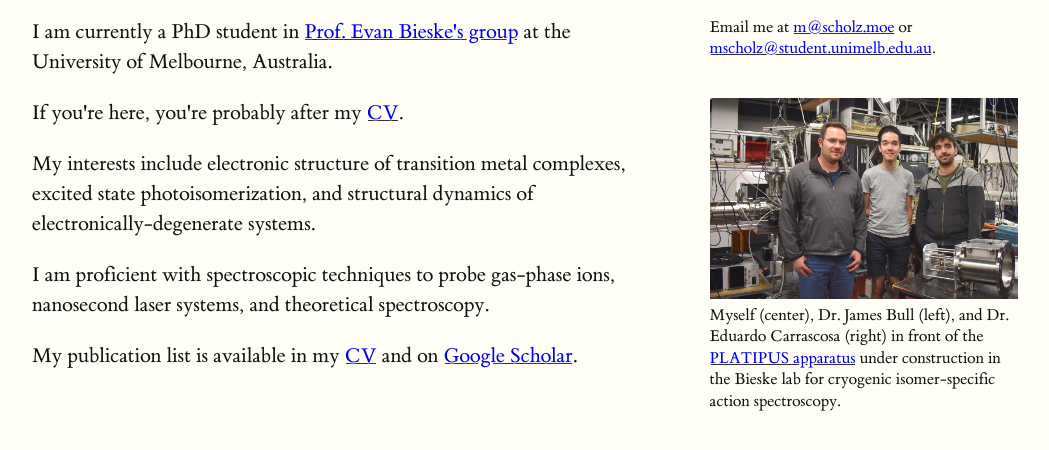
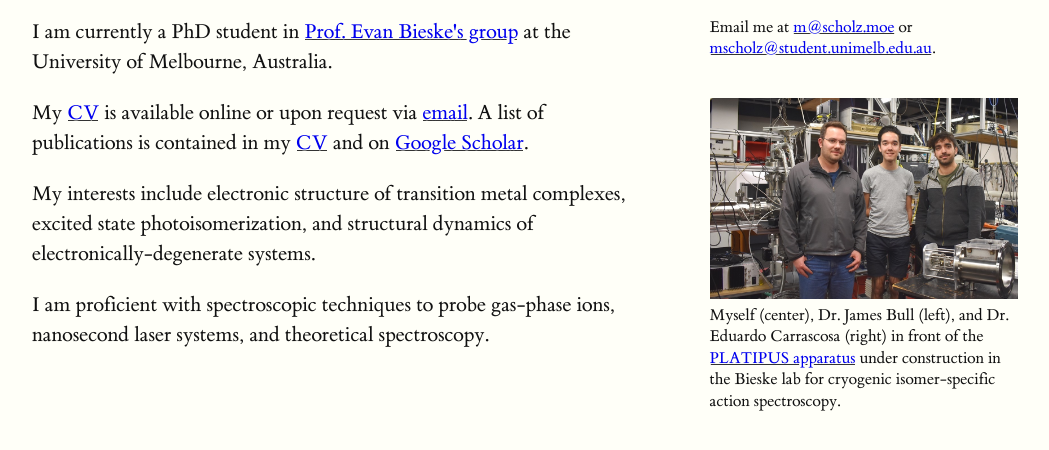
Before and after one commit to scholzy/scholzy.github.io, a plain HTML site: page index.html in a window 1280 px wide. Shown: the part 120-570 px from the top of the page, without its empty margins (128-1177 px from the left). Drawn offline with Linux system fonts and the light colour scheme.

Commit message:
more tidysies

```diff
--- a/index.html
+++ b/index.html
@@ -18,13 +18,11 @@
 
       <p><span class="marginnote"><img src="files/IMS_team.jpg" alt="PLATIPUS spectrometer team"/>Myself (center), Dr. James Bull (left), and Dr. Eduardo Carrascosa (right) in front of the <a href="https://scilog.fwf.ac.at/en/environment-and-technology/8294/complex-molecules-surreal-animals" target="_blank">PLATIPUS apparatus</a> under construction in the Bieske lab for cryogenic isomer-specific action spectroscopy.
 
-      <p>If you're here, you're probably after my <a href="files/cv_01-19.pdf" target="_blank">CV</a>.
+      <p>My <a href="files/cv_01-19.pdf" target="_blank">CV</a> is available online or upon request via <a href="mailto:mscholz@student.unimelb.edu.au">email</a>. A list of publications is contained in my <a href="files/cv_01-19.pdf">CV</a> and on <a href="https://scholar.google.com.au/citations?user=z1X4uCcAAAAJ" target="_blank">Google Scholar</a>.
 
       <p>My interests include electronic structure of transition metal complexes, excited state photoisomerization, and structural dynamics of electronically-degenerate systems.
 
       <p>I am proficient with spectroscopic techniques to probe gas-phase ions, nanosecond laser systems, and theoretical spectroscopy.
-
-      <p>My publication list is available in my <a href="files/cv_01-19.pdf">CV</a> and on <a href="https://scholar.google.com.au/citations?user=z1X4uCcAAAAJ" target="_blank">Google Scholar</a>.
 
       <div class="display-small"><p>Email me at either <a href="mailto:m@scholz.moe">m@scholz.moe</a> (personal) or <a href="mailto:mscholz@student.unimelb.edu.au">mscholz@student.unimelb.edu.au</a> (university).</div>
     </section>
```
